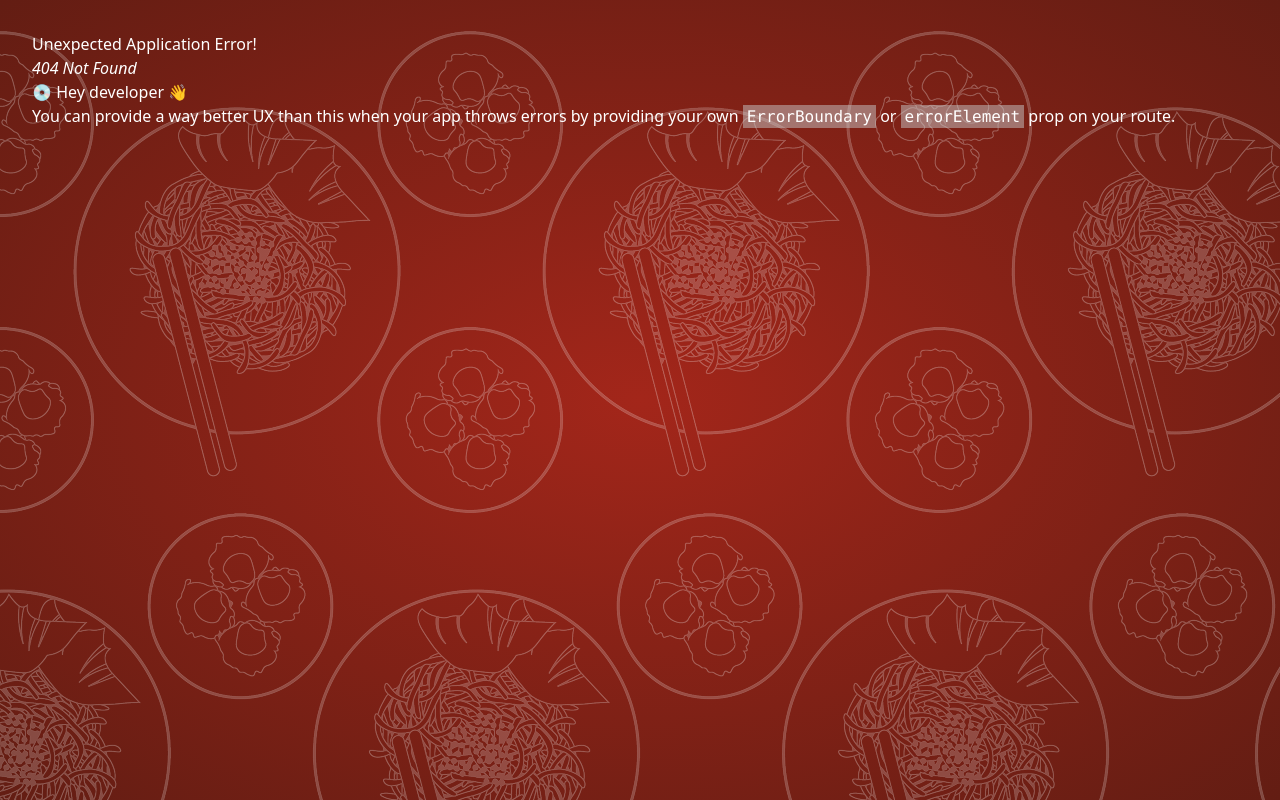
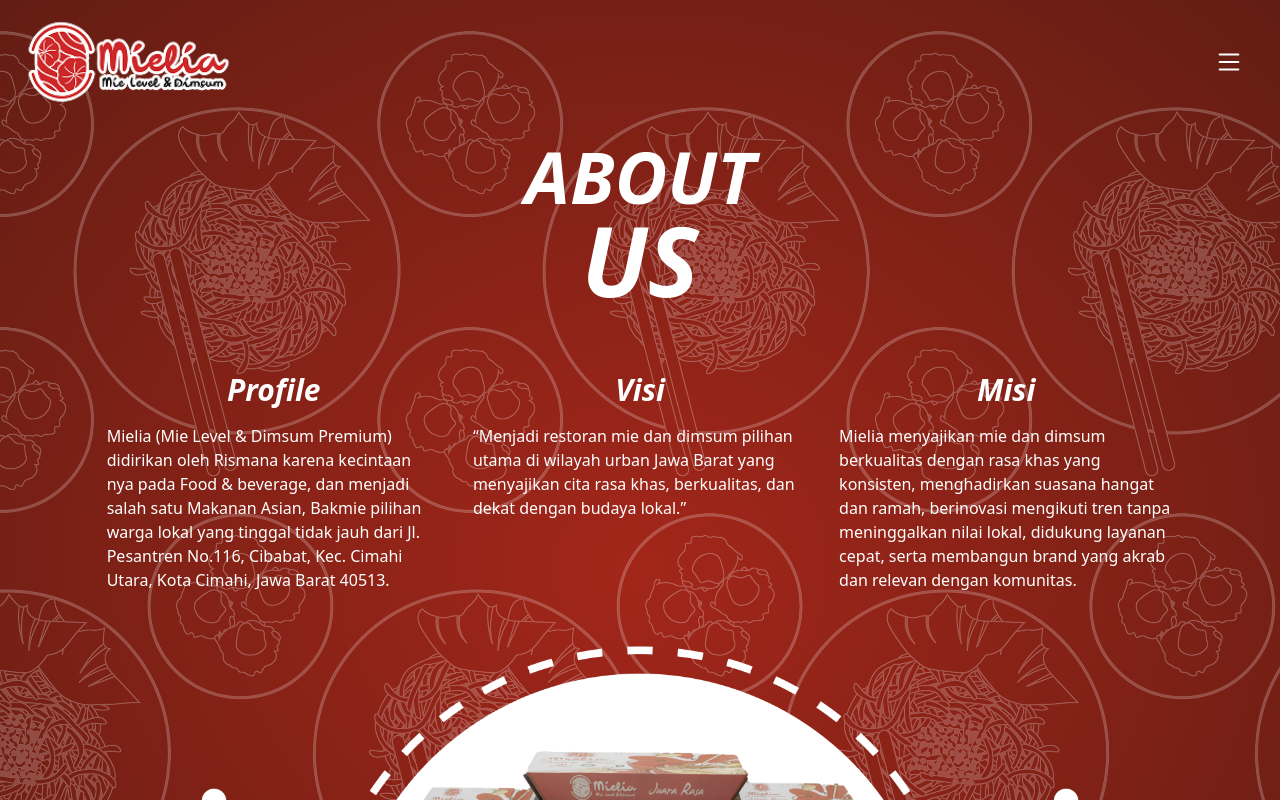
Before and after one commit to Bims-Corps/mielia-dmz, a React (Vite) app: page /about in a window 1280 px wide. Before the commit this address had no page. Shown: the top 800 px of the page. Built offline with nearby package versions, Linux system fonts and the light colour scheme.

Commit message:
about-us page

```diff
--- a/src/pages/Abouts/AboutScreen.tsx
+++ b/src/pages/Abouts/AboutScreen.tsx
@@ -1,5 +1,34 @@
+import { AboutTitle } from "./AboutTitle";
+import TableImage from "../../assets/images/_hero_table.png";
+
 export default function AboutScreen() {
   return (
-    <div>AboutScreen</div>
+     <>
+      <section className="container mx-auto py-4">
+        <h1 className="text-center font-bold italic leading-1">
+          <span className="text-7xl">ABOUT</span> <br />
+          <span className="text-8xl">US</span>
+        </h1>
+      </section>
+      <section className="container mx-auto py-12">
+        <AboutTitle data={[
+          {
+            title: "Profile",
+            content: "Mielia (Mie Level & Dimsum Premium) didirikan oleh Rismana karena kecintaan nya pada Food & beverage, dan menjadi salah satu Makanan Asian, Bakmie pilihan warga lokal yang tinggal tidak jauh dari Jl. Pesantren No.116, Cibabat, Kec. Cimahi Utara, Kota Cimahi, Jawa Barat 40513."
+          },
+          {
+            title: "Visi",
+            content: "“Menjadi restoran mie dan dimsum pilihan utama di wilayah urban Jawa Barat yang menyajikan cita rasa khas, berkualitas, dan dekat dengan budaya lokal.”"
+          },
+          {
+            title: "Misi",
+            content: "Mielia menyajikan mie dan dimsum berkualitas dengan rasa khas yang konsisten, menghadirkan suasana hangat dan ramah, berinovasi mengikuti tren tanpa meninggalkan nilai lokal, didukung layanan cepat, serta membangun brand yang akrab dan relevan dengan komunitas."
+          },
+        ]} />
+      </section>
+      <div className="w-full">
+        <img src={TableImage} alt="table" className="w-full object-contain" draggable={false} />
+      </div>
+     </>
   )
 }
--- /dev/null
+++ b/src/pages/Abouts/AboutTitle.tsx
@@ -0,0 +1,25 @@
+import React from 'react'
+
+export const AboutTitle: React.FC<{data: TitleProps[]}> = (props) => {
+  return (
+    <div className="grid grid-cols-12 w-5/6 mx-auto gap-8">
+      {props.data.map((item, index) => (
+        <Title title={item.title} content={item.content} key={index} />
+      ))}
+    </div>
+  )
+}
+
+interface TitleProps {
+  title: string,
+  content: string
+}
+const Title: React.FC<TitleProps> = (props) => {
+  const {title, content} = props;
+  return (
+    <div className="col-span-4 text-center">
+      <h3 className="text-3xl font-bold italic mb-4">{title}</h3>
+      <p className="text-start">{content}</p>
+    </div>
+  );
+}
--- a/src/router/index.tsx
+++ b/src/router/index.tsx
@@ -14,7 +14,7 @@
                 element: <HomeScreen />
             },
             {
-                path: "about-us",
+                path: "about",
                 element: <AboutScreen />
             },
             {
--- a/src/styles/index.css
+++ b/src/styles/index.css
@@ -31,7 +31,6 @@
         min-h-screen
         overflow-x-hidden
         overflow-y-auto
-        p-8
         relative
     ;
 
```
Also changed, not shown: src/assets/images/_hero_table.png, src/assets/images/_hero_table_1.png (added).
